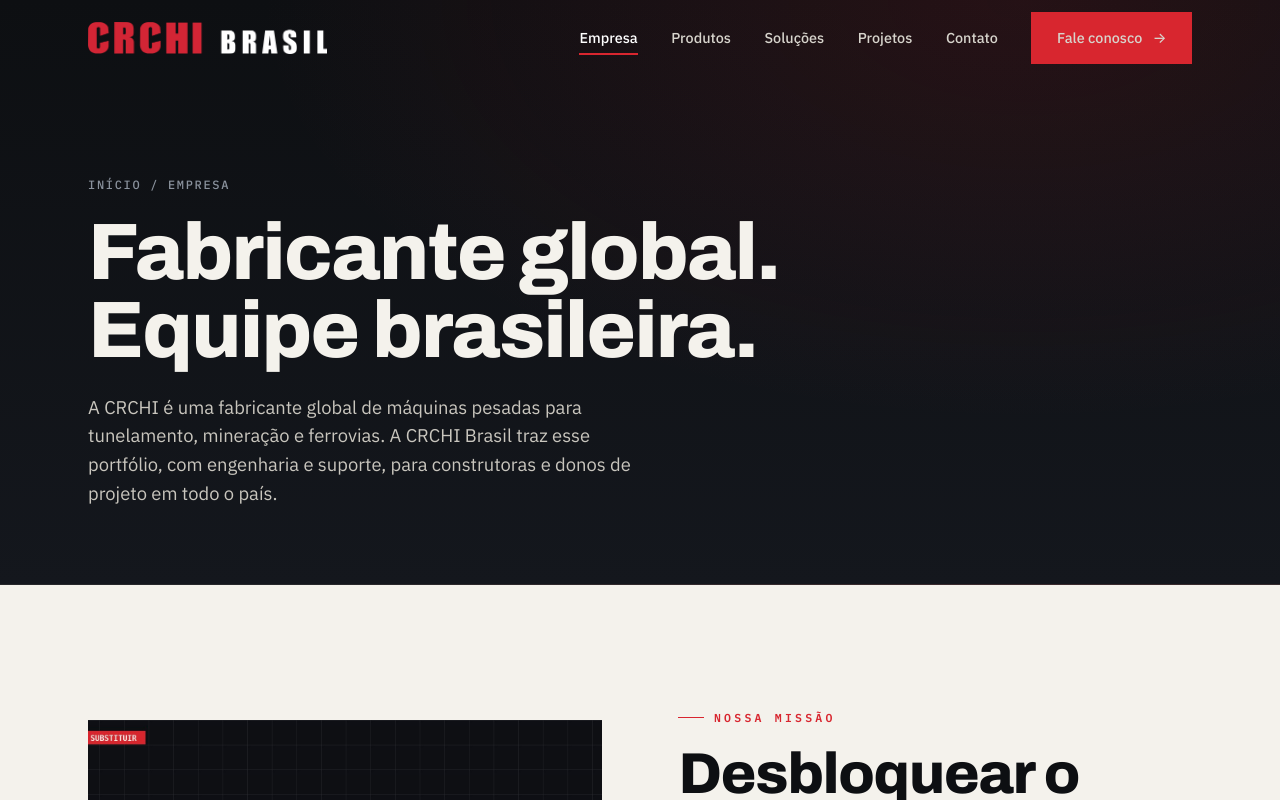
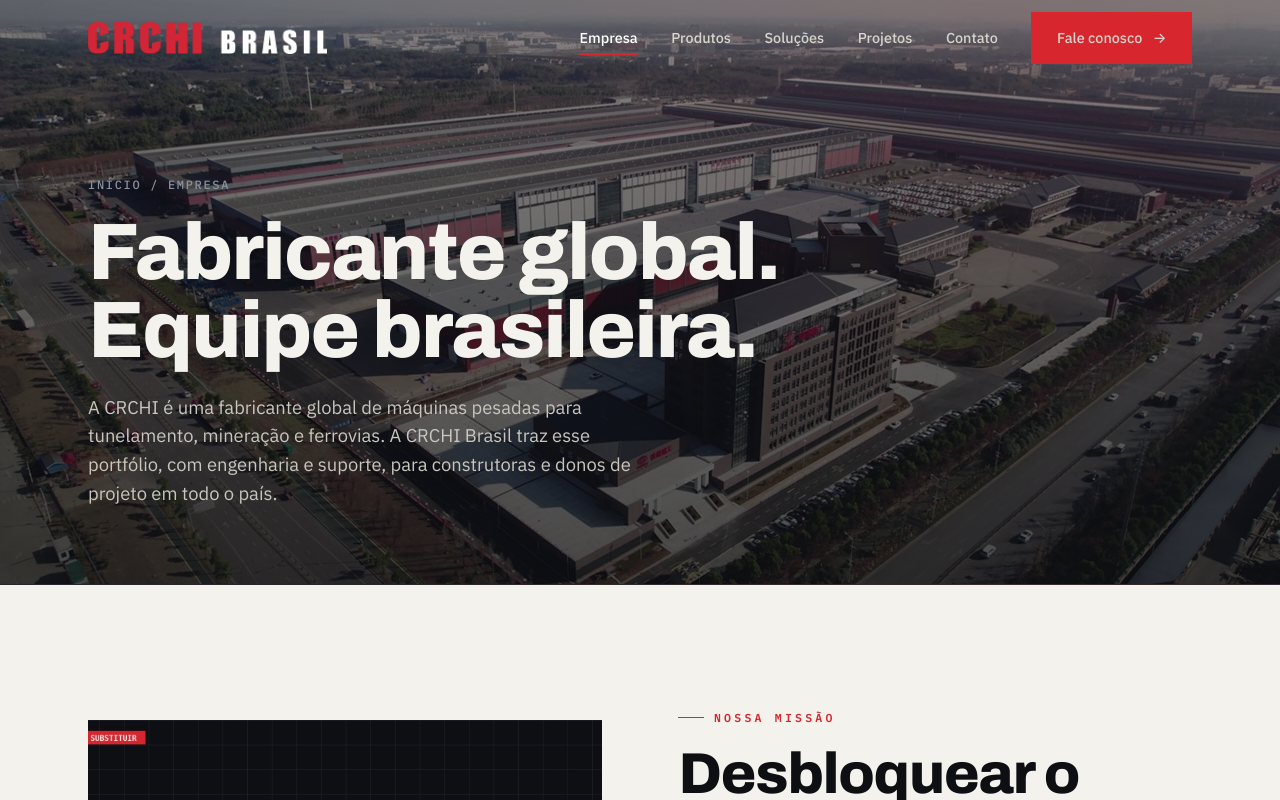
Before and after one commit to alexlaflor/crchi-brasil, a Next.js app: page /sobre in a window 1280 px wide. Shown: the top 800 px of the page. Built offline with nearby package versions, Linux system fonts and the light colour scheme.

Commit message:
Update page.js

```diff
--- a/app/sobre/page.js
+++ b/app/sobre/page.js
@@ -2,6 +2,7 @@
 import Link from 'next/link';
 import Reveal from '../components/Reveal';
 import { STATS } from '@/lib/content';
+const BASE = process.env.NEXT_PUBLIC_BASE_PATH || '';
 
 export const metadata = {
   title: 'Empresa',
@@ -19,7 +20,8 @@
 export default function Sobre() {
   return (
     <>
-      <section className="phero">
+<section className="phero has-bg">
+        <img className="phero-bg" src={`${BASE}/images/hero-empresa.jpg`} alt="" />
         <div className="wrap">
           <div className="crumb"><Link href="/">Início</Link> / Empresa</div>
           <h1>Fabricante global.<br />Equipe brasileira.</h1>
```
